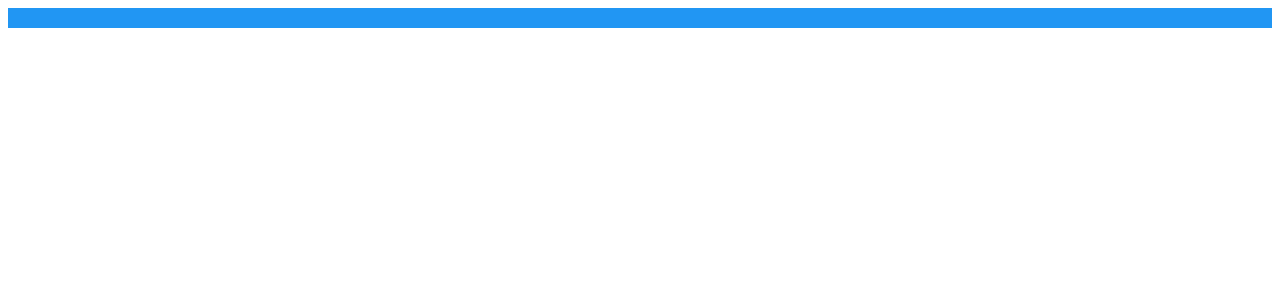
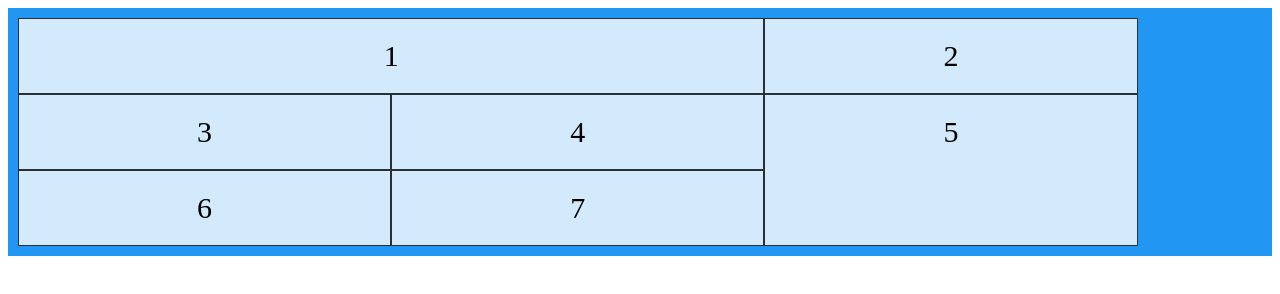
Before and after one commit to LarisaCarolinaAlGo/proyecto, a plain HTML site: page zoom.html in a window 1280 px wide. Drawn offline with Linux system fonts and the light colour scheme.

Commit message:
ya le entendi bien a grid

```diff
--- a/estilos.css
+++ b/estilos.css
@@ -6,16 +6,18 @@ body{
   width: 100%;
 }
 .title{
+  display: flex;
   color: #FFFFFF;
   font-family: cursive;
   font-size: 50px;
-  animation-name: title;
-  animation-duration: 5s;
-  animation-fill-mode: forwards;
-
+  justify-content: center;
 }
 
-
+.marcadores{
+  display: grid;
+  grid-template-columns: repeat(2, 415px);
+  grid-template-rows: repeat(2, 270px);
+}
 .botonCrayola{
   color: #F7BE81; /*color texto*/
   font-weight: 600px;
@@ -64,8 +66,6 @@ body{
   padding: 0.5rem;
   display: inline-block;
   background-image: url("https://i.pinimg.com/564x/4e/9b/cd/4e9bcd6e829921b47987833b112f4ad7.jpg"); /*color botón*/
-  border-radius: 50px; /*bordes redondos*/
-  box-shadow: 10px 5px 8px #888888
   /*definir el margen y que no este tan pegadito de 20 px
   que solo crezca a la derecha
   jugar grid garden
@@ -78,7 +78,6 @@ body{
   padding: 0.5rem;
   display: inline-block;
   background-image: url("https://i.pinimg.com/474x/d5/a2/c7/d5a2c777903aa0c7ac5837a372b2c8e5.jpg" ); /*color botón*/
-  border-radius: 50px;
 }
 .stabilo_boss{
   margin-left: 20px;
@@ -87,16 +86,15 @@ body{
   padding: 0.5rem;
   display: inline-block;
   background-image: url("https://cdn.shopify.com/s/files/1/1051/3728/products/41BoGe4EAaL._AC_800x.jpg?v=1571467620");
-  border-radius: 50px;
 }
 .point88{
-  margin-top: 20px;
+  margin-left: 20px;
   width: 390px;
   height: 245px;
   padding: 0.5rem;
   display: inline-block;
   background-image: url("https://i.pinimg.com/474x/b0/2c/1e/b02c1e511366816f57e8e22550518320.jpg"); /*color botón*/
-  border-radius: 50px; /*bordes redondos*/
+
 }
 .crayola:hover{
   -ms-transform: scale(1.2); /* IE 9 */
--- a/zoom.css
+++ b/zoom.css
@@ -1,10 +1,23 @@
-.crayola{
+.grid {
   display: grid;
-  grid-template-columns: auto auto auto;
-  grid-gap: 10px;
+  grid-template-columns: 30% 30% 30%;
+  grid-template-rows: auto auto auto;
   background-color: #2196F3;
   padding: 10px;
 }
-.crayola > div {
-
+.grid > div {
+  background-color: rgba(255, 255, 255, 0.8);
+  border: 1px solid rgba(0, 0, 0, 0.8);
+  padding: 20px;
+  font-size: 30px;
+  text-align: center;
 }
+.item1{
+  grid-column-start: 1;
+  grid-column-end: 3;
+}
+.item5{
+  grid-column-start:3;
+  grid-row-start: 2;
+  grid-row-end: 4;
+}
--- a/zoom.html
+++ b/zoom.html
@@ -5,20 +5,15 @@
     <title>zoom</title>
   </head>
   <body>
-    <div class="crayola">
-      <a></a>
-    </div>
-    <div class="naranja">
-      <a></a>
-    </div>
-    <div class="amarillo">
-      <a></a>
-    </div>
-    <div class="verde">
-      <a></a>
-    </div>
-    <div class="azul">
-      <a></a>
+    <div class="grid">
+      <div class="item1">1</div>
+      <div class="item2">2</div>
+      <div class="item3">3</div>
+      <div class="item4">4</div>
+      <div class="item5">5</div>
+      <div class="item6">6</div>
+      <div class="item7">7</div>
+
     </div>
   </body>
 </html>
```
Also changed, not shown: proyecto.html (+2 -4 lines).
